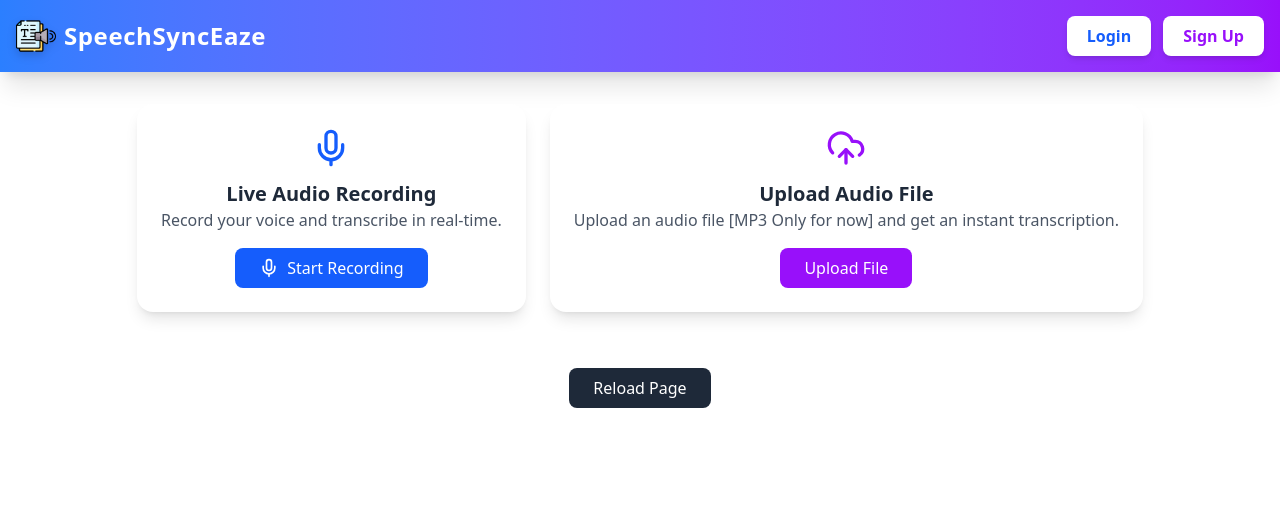
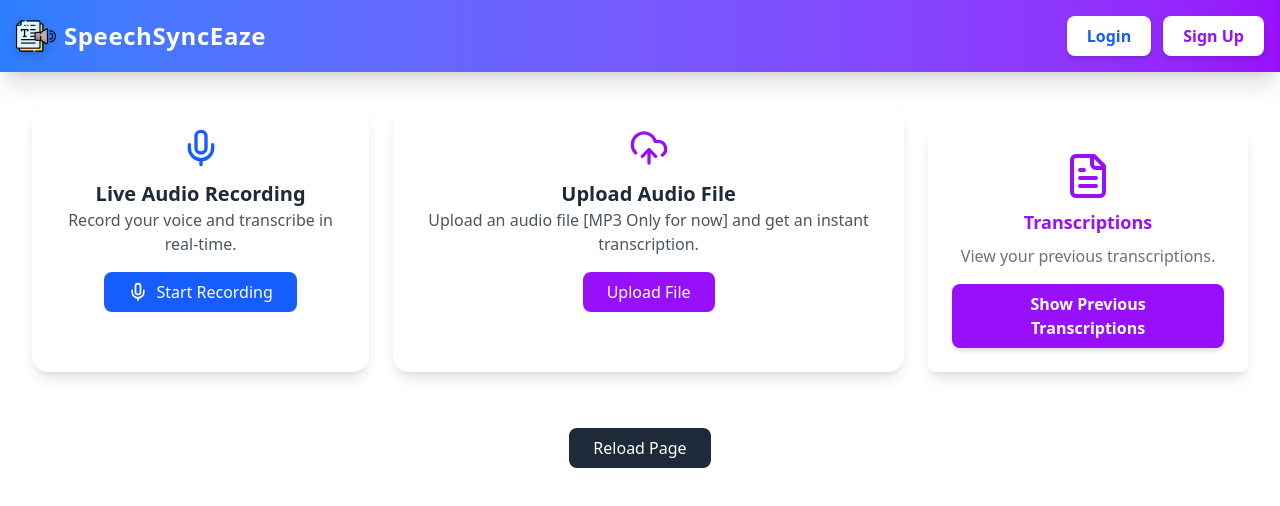
Before and after one commit to Duddu-Hriday/Sophonote_frontend, a React (Vite) app: page / in a window 1280 px wide. Shown: the top 506 px of the page. Built offline with nearby package versions, Linux system fonts and the light colour scheme.

Commit message:
fetch transcriptions from supabase

```diff
--- a/package.json
+++ b/package.json
@@ -20,7 +20,8 @@
     "ffmpeg": "^0.0.4",
     "lucide-react": "^0.475.0",
     "react": "^19.0.0",
-    "react-dom": "^19.0.0"
+    "react-dom": "^19.0.0",
+    "react-router-dom": "^7.1.5"
   },
   "devDependencies": {
     "@eslint/js": "^9.19.0",
--- a/src/App.jsx
+++ b/src/App.jsx
@@ -1,19 +1,37 @@
 import React from "react";
+import { BrowserRouter as Router, Routes, Route } from "react-router-dom";
 import Navbar from "./components/Navbar";
 import LiveRecordCard from "./components/LiveRecordCard";
 import UploadFileCard from "./components/UploadFileCard";
-import './App.css'
 import Reload from "./components/Reload";
+import TranscriptionCard from "./components/TranscriptionCard";
+import TranscriptionsPage from "./components/TranscriptionsPage"; // Import new page
+import "./App.css";
+
+function Home() {
+  return (
+    <main className="p-8 flex flex-col md:flex-row justify-center items-center gap-6">
+      <div className="flex flex-col md:flex-row gap-6">
+        <LiveRecordCard />
+        <UploadFileCard />
+        <TranscriptionCard />
+      </div>
+    </main>
+  );
+}
+
+
+
 function App() {
   return (
-    <div>
+    <Router>
       <Navbar />
-      <main className="p-8 flex flex-col md:flex-row justify-center items-center gap-6">
-        <LiveRecordCard />
-        <UploadFileCard />
-      </main>
-      <Reload/>
-    </div>
+      <Routes>
+        <Route path="/" element={<Home />} />
+        <Route path="/transcriptions" element={<TranscriptionsPage />} />
+      </Routes>
+      <Reload />
+    </Router>
   );
 }
 
--- /dev/null
+++ b/src/components/TranscriptionCard.jsx
@@ -0,0 +1,30 @@
+import { useNavigate } from "react-router-dom";
+import { FileText } from "lucide-react"; // Import an icon
+
+function TranscriptionCard() {
+  const navigate = useNavigate();
+
+  return (
+    <div className="flex justify-center mt-6">
+      <div className="bg-white shadow-lg rounded-lg p-6 w-80 text-center">
+        {/* Icon at the top */}
+        <FileText className="mx-auto text-purple-600 w-12 h-12" />
+
+        <h2 className="text-lg font-semibold text-purple-600 mt-2">
+          Transcriptions
+        </h2>
+        <p className="text-gray-500 mt-2">
+          View your previous transcriptions.
+        </p>
+        <button
+          onClick={() => navigate("/transcriptions")}
+          className="mt-4 px-5 py-2 bg-purple-600 text-white font-semibold rounded-lg shadow-md hover:bg-purple-700 transition-transform duration-300"
+        >
+          Show Previous Transcriptions
+        </button>
+      </div>
+    </div>
+  );
+}
+
+export default TranscriptionCard;
--- /dev/null
+++ b/src/components/TranscriptionsPage.jsx
@@ -0,0 +1,64 @@
+import { useState, useEffect } from "react";
+import { createClient } from "@supabase/supabase-js";
+import { useNavigate } from "react-router-dom";
+
+// Initialize Supabase client
+const supabaseUrl = import.meta.env.VITE_SUPABASE_URL;
+const supabaseKey = import.meta.env.VITE_SUPABASE_KEY;
+const supabase = createClient(supabaseUrl, supabaseKey);
+
+function TranscriptionsPage() {
+  const [transcriptions, setTranscriptions] = useState([]);
+  const [loading, setLoading] = useState(false);
+  const navigate = useNavigate();
+
+  useEffect(() => {
+    fetchTranscriptions();
+  }, []);
+
+  const fetchTranscriptions = async () => {
+    setLoading(true);
+    const { data, error } = await supabase
+      .from("transcriptions")
+      .select("transcription_id, text")
+      .order("transcription_id", { ascending: false });
+
+    if (error) {
+      console.error("Error fetching transcriptions:", error);
+    } else {
+      setTranscriptions(data || []);
+    }
+    setLoading(false);
+  };
+
+  return (
+    <div className="flex flex-col items-center mt-6">
+      <button
+        onClick={() => navigate("/")}
+        className="px-5 py-2 bg-purple-600 text-white font-semibold rounded-lg shadow-md hover:bg-purple-700 transition-transform duration-300 mb-4"
+      >
+        ⬅ Back to Home
+      </button>
+
+      <h2 className="text-xl font-semibold text-purple-600">Previous Transcriptions</h2>
+
+      <div className="mt-4 w-3/4">
+        {loading ? (
+          <p className="text-gray-500 mt-2">Loading...</p>
+        ) : transcriptions.length > 0 ? (
+          <ul className="bg-white shadow-md rounded-lg p-4">
+            {transcriptions.map((item) => (
+              <li key={item.transcription_id} className="p-2 border-b last:border-none">
+                📝 {item.text}
+              </li>
+            ))}
+          </ul>
+        ) : (
+          <p className="text-gray-500 mt-2">No transcriptions found.</p>
+        )}
+      </div>
+    </div>
+  );
+}
+
+export default TranscriptionsPage;
--- /dev/null
+++ b/src/components/realTranscriptions.jsx
@@ -0,0 +1,58 @@
+import { useState } from "react";
+import { createClient } from "@supabase/supabase-js";
+
+// Initialize Supabase client
+const supabaseUrl = import.meta.env.VITE_SUPABASE_URL;
+const supabaseKey = import.meta.env.VITE_SUPABASE_KEY;
+
+const supabase = createClient(supabaseUrl, supabaseKey);
+
+function TranscriptionCard() {
+  const [transcriptions, setTranscriptions] = useState([]);
+  const [loading, setLoading] = useState(false);
+
+  // Fetch transcriptions from Supabase
+  const fetchTranscriptions = async () => {
+    setLoading(true);
+    const { data, error } = await supabase
+      .from("transcriptions")
+      .select("transcription_id, text") // Replace "text_column" with actual column names
+      .order("transcription_id", { ascending: false }); // Order by latest first
+
+    if (error) {
+      console.error("❌ Error fetching transcriptions:", error);
+    } else {
+      setTranscriptions(data || []);
+    }
+    setLoading(false);
+  };
+
+  return (
+    <div className="flex flex-col items-center mt-6">
+      <button
+        onClick={fetchTranscriptions}
+        className="px-5 py-2 bg-white text-purple-600 font-semibold rounded-lg shadow-md hover:bg-purple-100 hover:scale-105 transition-transform duration-300"
+      >
+        {loading ? "Loading..." : "Show Previous Transcriptions"}
+      </button>
+
+      {/* Display transcriptions */}
+      <div className="mt-4 w-3/4">
+        {transcriptions.length > 0 ? (
+          <ul className="bg-white shadow-md rounded-lg p-4">
+          {transcriptions.map((item) => (
+            <li key={item.transcription_id} className="p-2 border-b last:border-none">
+              📝 {item.text} {/* Ensure "text" matches your column name in Supabase */}
+            </li>
+          ))}
+        </ul>
+
+        ) : (
+          !loading && <p className="text-gray-500 mt-2">Click here to view Transcriptions.</p>
+        )}
+      </div>
+    </div>
+  );
+}
+
+export default TranscriptionCard;
```
Also changed, not shown: 2 other files (tests, documents, lock files or other folders).
